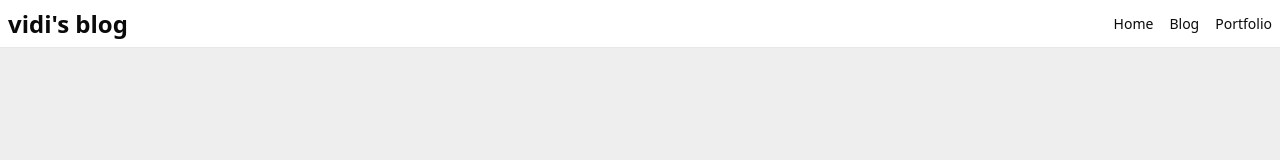
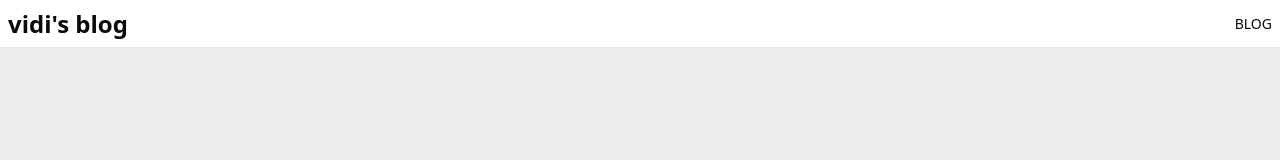
Before and after one commit to pksung1/pksung1.github.io, an Astro site in the folder apps/obsidian-blog/: page / in a window 1280 px wide. Shown: the top 160 px of the page. Built offline with nearby package versions, Linux system fonts and the light colour scheme; Astro itself is replaced by a stand-in of ours.

Commit message:
블로그만 노출

```diff
--- a/apps/obsidian-blog/src/components/Header.astro
+++ b/apps/obsidian-blog/src/components/Header.astro
@@ -26,9 +26,9 @@ const headerVariants = cva(
       <a href="/" class="text-2xl font-bold">vidi's blog</a>
     </div>
     <div class="flex flex-row gap-4">
-      <a href="/" class="text-sm ">Home</a>
-      <a href="/blog" class="text-sm ">Blog</a>
-      <a href="/portfolio" class="text-sm ">Portfolio</a>
+      <!-- <a href="/" class="text-sm ">Home</a> -->
+      <a href="/blog" class="text-sm ">BLOG</a>
+      <!-- <a href="/portfolio" class="text-sm ">Portfolio</a> -->
     </div>
   </div>
 </header>
```
